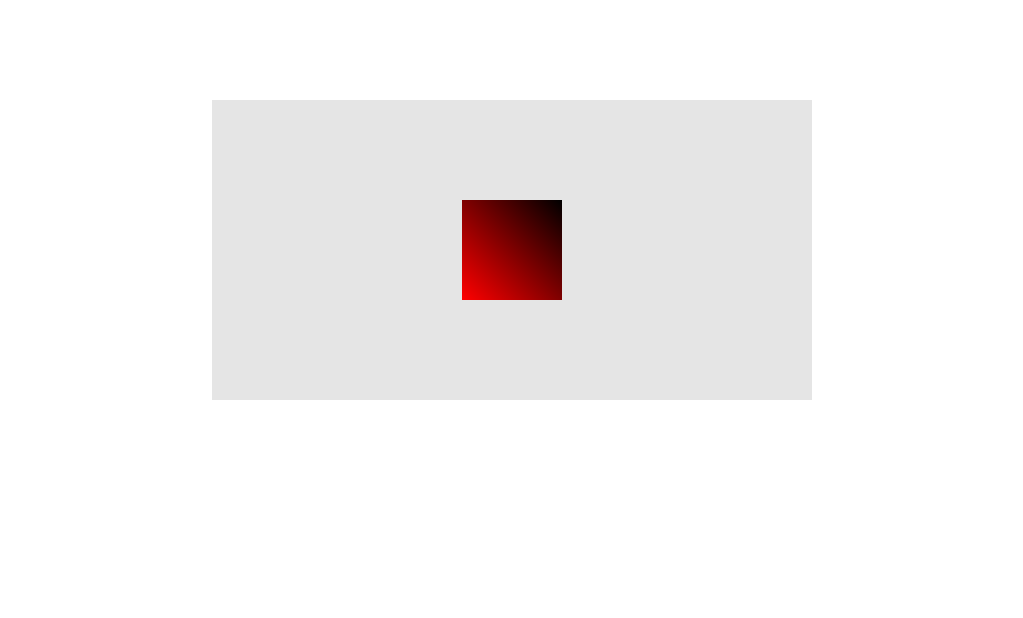
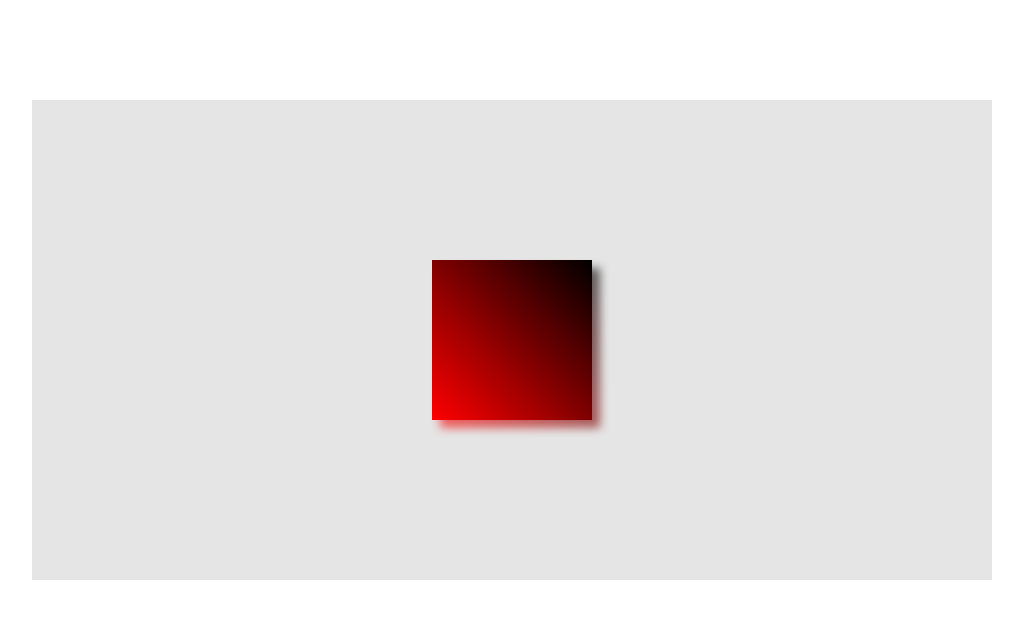
Before and after one commit to webbj97/Interesting-CSS, a plain HTML site: page CSS3/shadow/dynamic-shadow.html in a window 1280 px wide. Shown: the whole page, without its empty margins (128-1151 px from the left). Drawn offline with Linux system fonts and the light colour scheme.

Commit message:
添加动态阴影

```diff
--- a/CSS3/shadow/dynamic-shadow.html
+++ b/CSS3/shadow/dynamic-shadow.html
@@ -7,8 +7,8 @@
     <title>dynamic-shadow</title>
     <style>
         .box{
-            width: 600px;
-            height: 300px;
+            width: 60rem;
+            height: 30rem;
             margin-left: auto;
             margin-right: auto;
             margin-top: 100px;
@@ -18,9 +18,23 @@
             justify-content: center;
         }
         .dynamic-shadow{
-            width: 100px;
-            height: 100px;
+            position: relative;
+            width: 10rem;
+            height: 10rem;
             background: linear-gradient(45deg, red,black);
+            z-index: 1;
+        }
+        .dynamic-shadow::after{
+            content: '';
+            width: 100%;
+            height: 100%;
+            position: absolute;
+            background: inherit;
+            top: 0.5rem;
+            left: 0.5rem;
+            opacity: 0.6;
+            filter: blur(.3rem);
+            z-index: -1;
         }
     </style>
 </head>
```
Also changed, not shown: CSS3/shadow/etched-text.html (+13 -6 lines), README.md.
